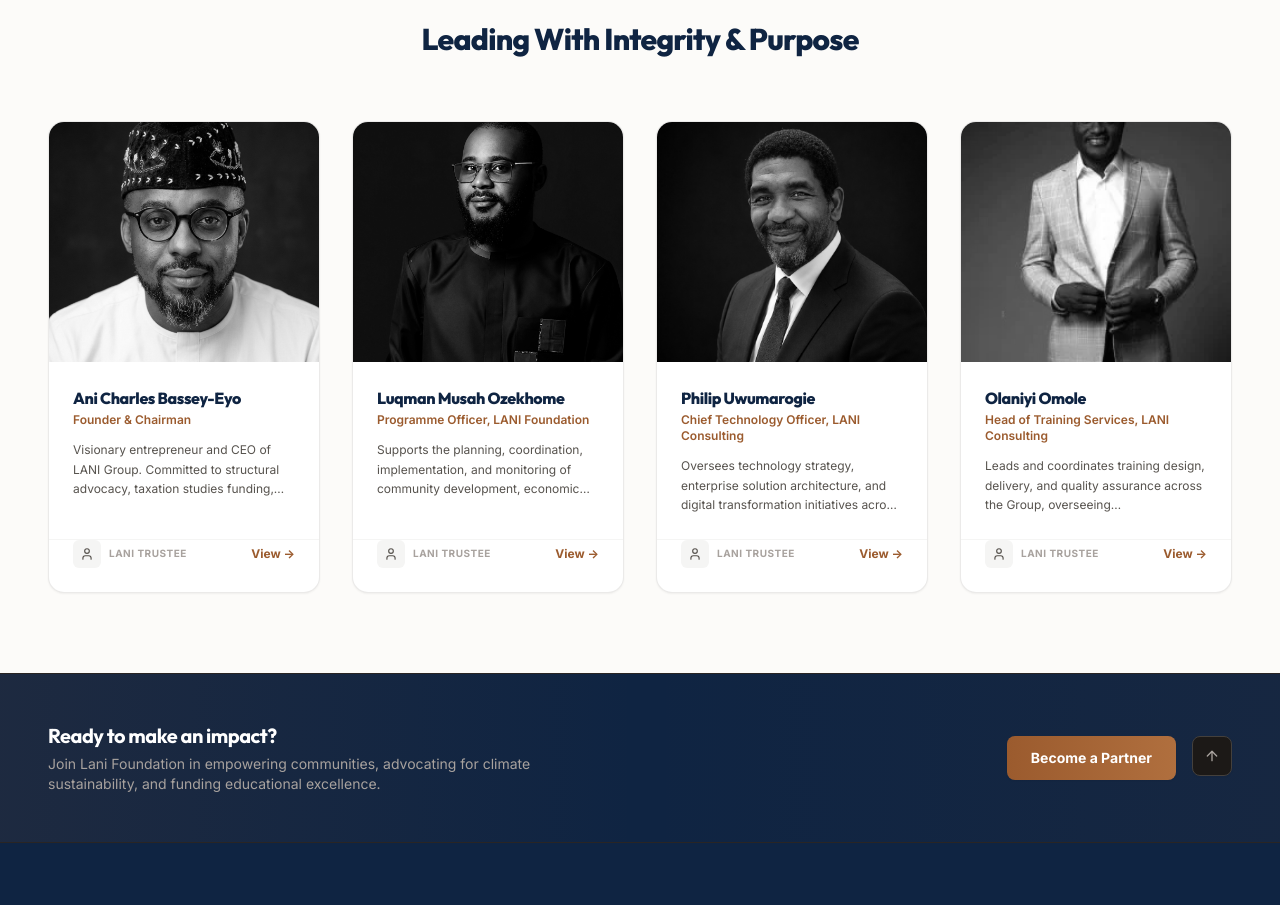
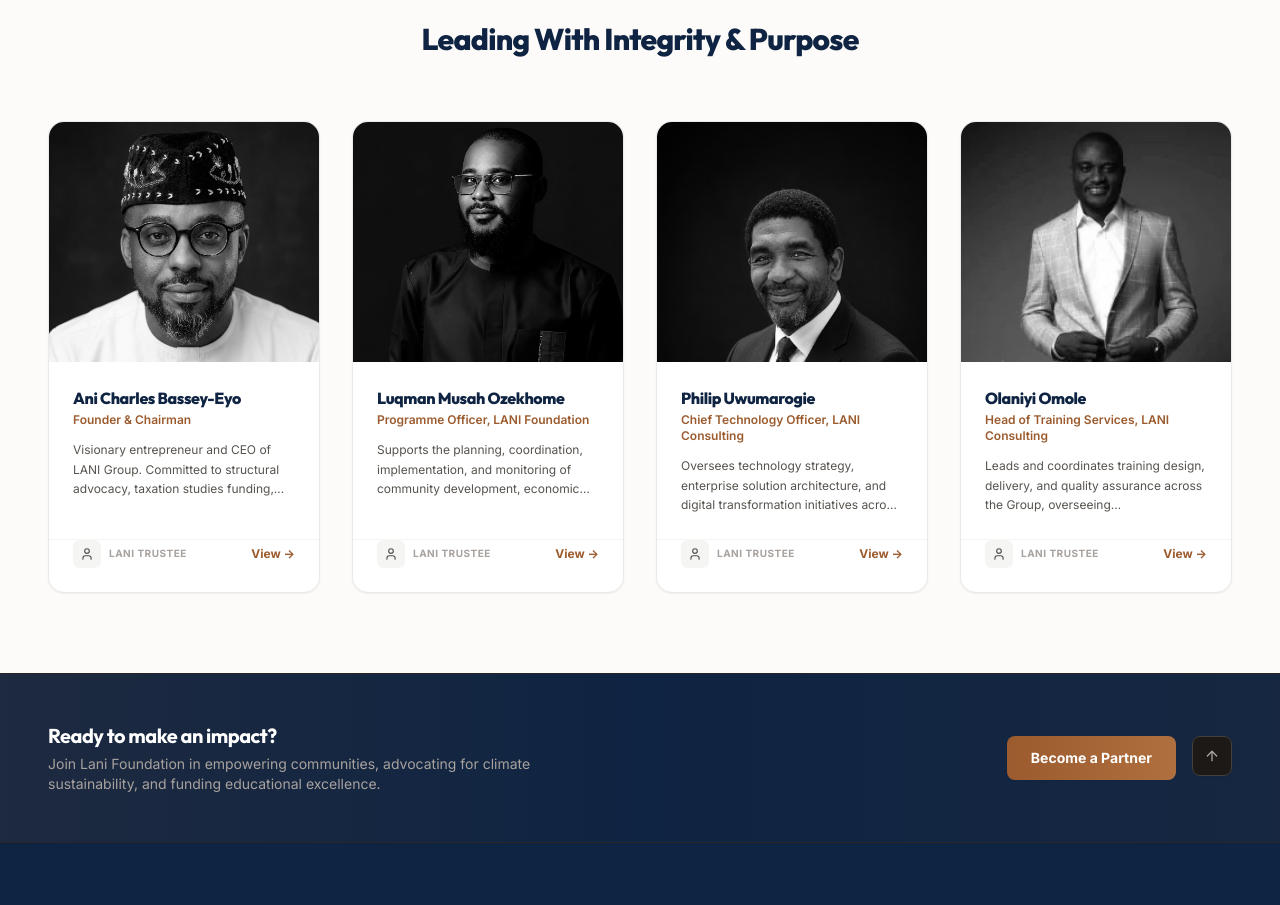
Before and after one commit to Olamilekan18/Lani-Foundation, a React (Vite) app: page /about in a window 1280 px wide. Shown: the part 4140-5045 px from the top of the page. Built offline with nearby package versions, Linux system fonts and the light colour scheme.

Commit message:
Crop Olaniyi portrait to end under hands and add object-top alignment to team card images

```diff
--- a/src/pages/About.tsx
+++ b/src/pages/About.tsx
@@ -359,7 +359,7 @@ export default function About() {
                     <img
                       src={member.image}
                       alt={member.name}
-                      className="h-60 w-full object-cover grayscale group-hover:grayscale-0 group-hover:scale-105 transition-all duration-500"
+                      className="h-60 w-full object-cover object-top grayscale group-hover:grayscale-0 group-hover:scale-105 transition-all duration-500"
                     />
                     <div className="absolute inset-0 bg-gradient-to-t from-stone-900/60 via-transparent to-transparent opacity-0 group-hover:opacity-100 transition-opacity duration-300 flex items-end p-4">
                       <span className="text-white text-xs font-bold flex items-center gap-1.5 bg-lani-primary/90 backdrop-blur-sm px-3 py-1.5 rounded-full shadow">
@@ -421,7 +421,7 @@ export default function About() {
                 <img
                   src={selectedMember.image}
                   alt={selectedMember.name}
-                  className="w-full h-full object-cover"
+                  className="w-full h-full object-cover object-top"
                 />
               </div>
               <div className="flex-1 pr-6">
```
Also changed, not shown: src/assets/olaniyi-omole.png.
